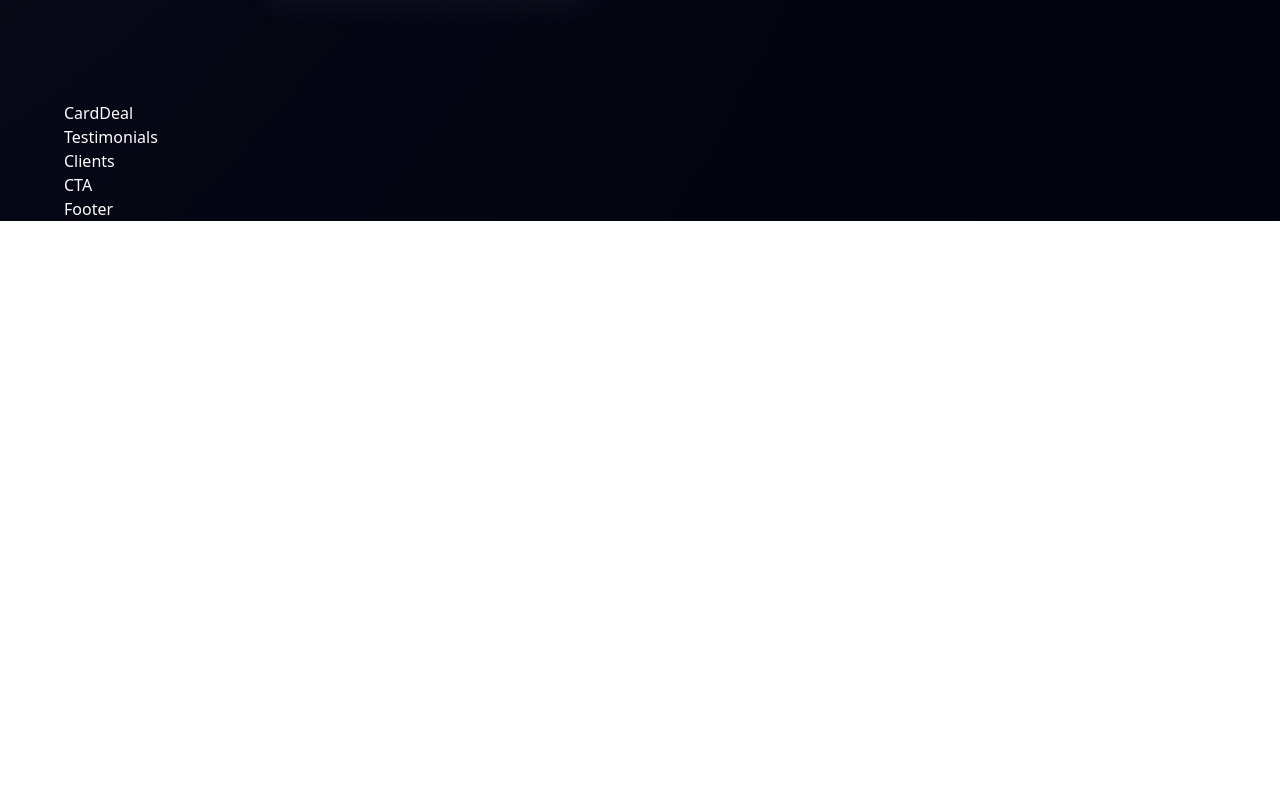
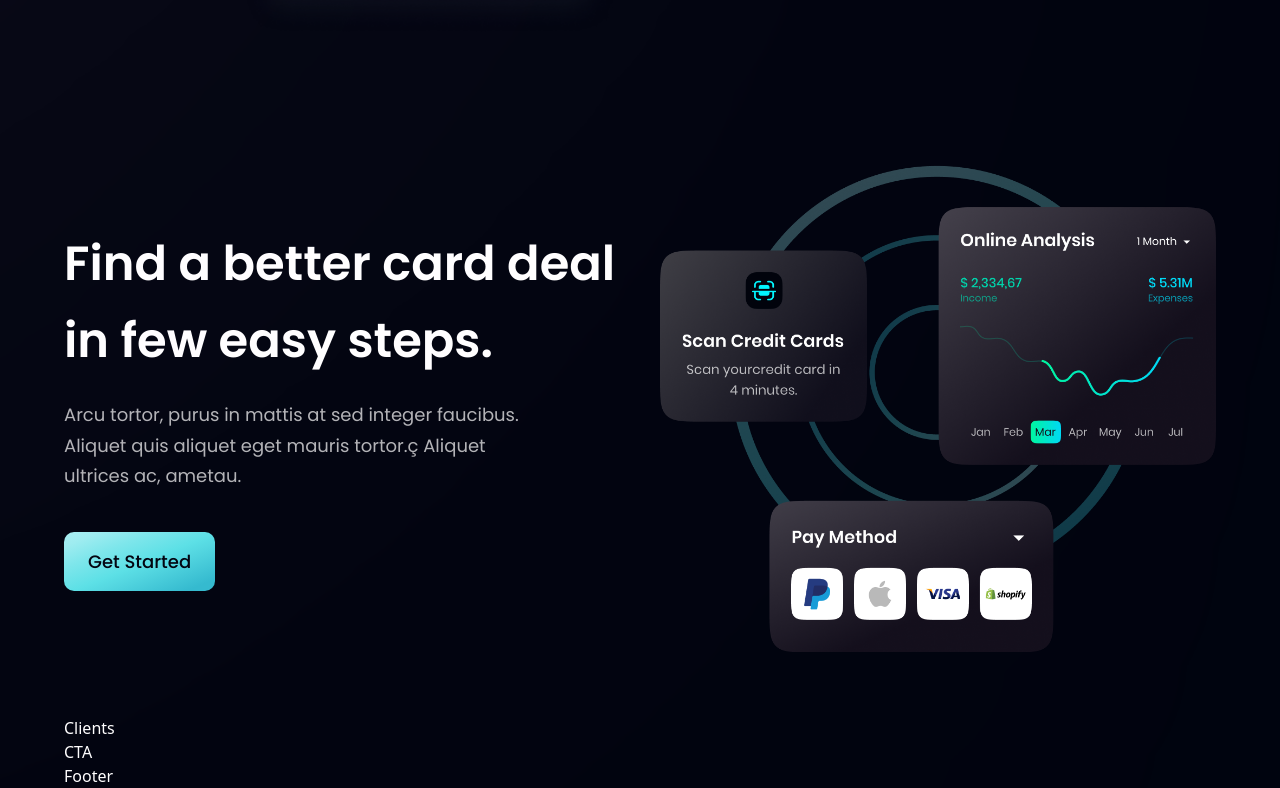
Before and after one commit to taiseen/payment-method-lp, a React (Vite) app: page / in a window 1280 px wide. Shown: the part 2058-2846 px from the top of the page. Before the commit the page ends 2279 px from the top, so only its background shows below. Built offline with nearby package versions, Linux system fonts and the light colour scheme.

Commit message:
testimonials section working...

```diff
--- a/src/App.css
+++ /dev/null
@@ -1,41 +0,0 @@
-#root {
-  max-width: 1280px;
-  margin: 0 auto;
-  padding: 2rem;
-  text-align: center;
-}
-
-.logo {
-  height: 6em;
-  padding: 1.5em;
-  will-change: filter;
-}
-.logo:hover {
-  filter: drop-shadow(0 0 2em #646cffaa);
-}
-.logo.react:hover {
-  filter: drop-shadow(0 0 2em #61dafbaa);
-}
-
-@keyframes logo-spin {
-  from {
-    transform: rotate(0deg);
-  }
-  to {
-    transform: rotate(360deg);
-  }
-}
-
-@media (prefers-reduced-motion: no-preference) {
-  a:nth-of-type(2) .logo {
-    animation: logo-spin infinite 20s linear;
-  }
-}
-
-.card {
-  padding: 2em;
-}
-
-.read-the-docs {
-  color: #888;
-}
--- a/src/components/CardDeal.jsx
+++ b/src/components/CardDeal.jsx
@@ -1,8 +1,33 @@
-import React from 'react'
+import images from '../assets'
+import styles, { layout } from '../styles'
+import Button from './Button'
+
 
 const CardDeal = () => {
   return (
-    <div>CardDeal</div>
+    <section className={layout.section}>
+
+      <div className={layout.sectionInfo}>
+
+        <h2 className={styles.heading2}>
+          Find a better card deal
+          <br className="sm:block hidden" />
+          in few easy steps.
+        </h2>
+
+        <p className={`${styles.paragraph} max-w-[470px] mt-5`}>
+          Arcu tortor, purus in mattis at sed integer faucibus. Aliquet quis
+          aliquet eget mauris tortor.ç Aliquet ultrices ac, ametau.
+        </p>
+
+        <Button styles={`mt-10`} />
+      </div>
+
+      <div className={layout.sectionImg}>
+        <img src={images.card} alt="billing" className="w-[100%] h-[100%]" />
+      </div>
+
+    </section>
   )
 }
 
--- /dev/null
+++ b/src/components/FeedbackCard.jsx
@@ -0,0 +1,9 @@
+import React from 'react'
+
+const FeedbackCard = () => {
+  return (
+    <div>FeedbackCard</div>
+  )
+}
+
+export default FeedbackCard
--- a/src/components/Testimonials.jsx
+++ b/src/components/Testimonials.jsx
@@ -1,9 +1,9 @@
 import React from 'react'
 
-const Testimonials = () => {
-  return (
-    <div>Testimonials</div>
-  )
-}
+const Testimonials = () => (
+  <div>
+
+  </div>
+)
 
 export default Testimonials
```
